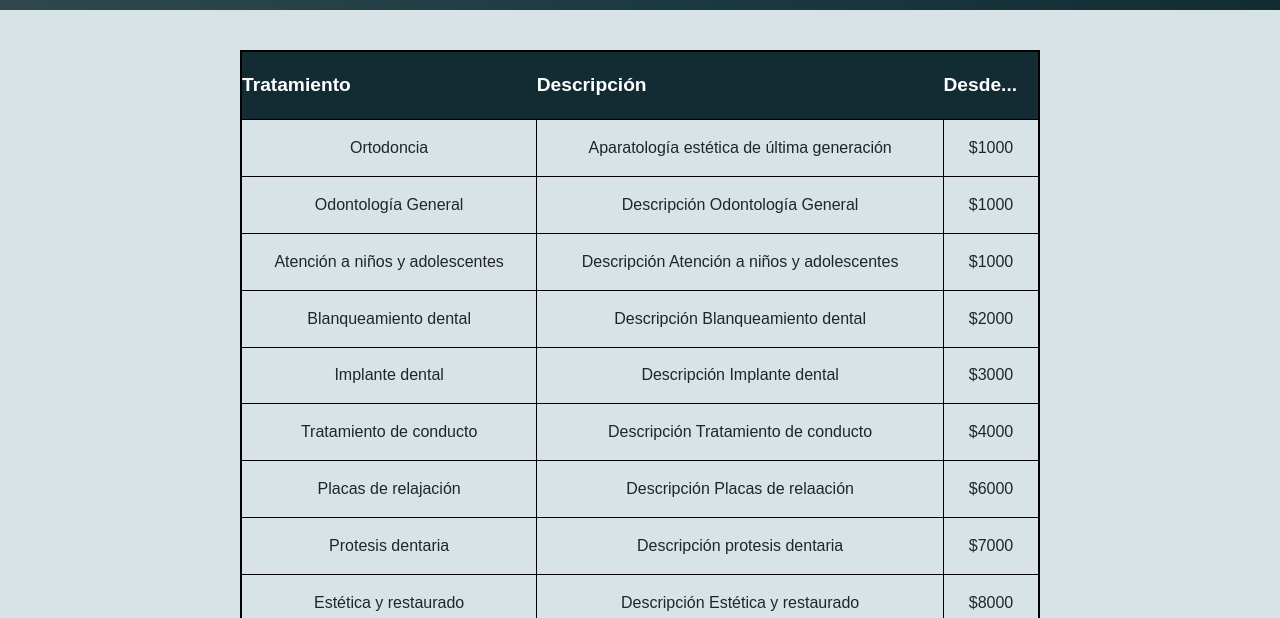
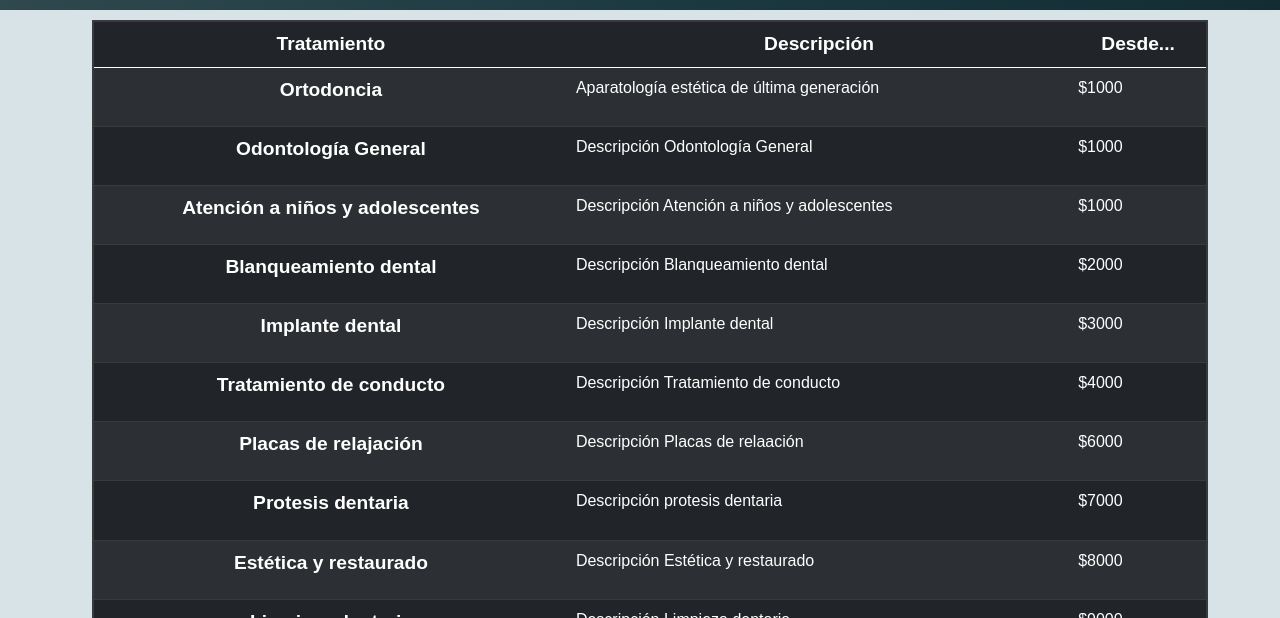
Before and after one commit to IgnacioAlba/DesarrolloWebCoderHouse, a plain HTML site: page Tratamientos.html in a window 1280 px wide. Shown: the part 182-800 px from the top of the page. Drawn offline with nearby package versions, Linux system fonts and the light colour scheme.

Commit message:
Agregué bootstrap a la tabla en sección tratamientos

```diff
--- a/Tratamientos.css
+++ b/Tratamientos.css
@@ -72,26 +72,28 @@ li a:hover /*Cambio de color y fondo pasas con el mouse*/ {
   color: #d8e3e7;
 }
 /* Tabla de tratamientos*/
+
 .posicion-table {
   display: flex;
   flex-direction: row;
   justify-content: center;
+  margin: 10px;
 }
 table {
+  background-color: #132c33;
   border: 2px solid black;
   width: 50rem;
   height: 40rem;
-  margin: 40px;
+  margin: 10px;
 }
-td {
+*/ td {
   text-align: center;
-  border: 1px solid black;
+  border: 1px black;
 }
 
 th {
-  background-color: #132c33;
-  color: rgb(255, 255, 255);
   font-size: 1.2rem;
+  text-align: center;
 }
 
 /* Fin Tabla de tratamientos*/
--- a/Tratamientos.html
+++ b/Tratamientos.html
@@ -69,63 +69,67 @@
       <div class="titulo">
         <h1>TRATAMIENTOS</h1>
       </div>
-      <section class="posicion-table">
-        <table>
+      <section class="container contenedor">
+        <table class="table table-dark table-striped">
+          <thead>
             <tr>
-            <th>Tratamiento</th>
-            <th>Descripción</th>
-            <th>Desde...</th>
+              <th scope="col">Tratamiento</th>
+              <th scope="col">Descripción</th>
+              <th scope="col">Desde...</th>
             </tr>
+          </thead>
+          <tbody>
             <tr>
-            <td>Ortodoncia</td>
+              <th scope="row">Ortodoncia</th>
               <td>Aparatología estética de última generación</td>
               <td>$1000</td>
             </tr>
             <tr>
-            <td>Odontología General</td>
+              <th scope="row">Odontología General</th>
               <td>Descripción Odontología General</td>
               <td>$1000</td>
             </tr>
             <tr>
-            <td>Atención a niños y adolescentes</td>
+              <th scope="row">Atención a niños y adolescentes</th>
               <td>Descripción Atención a niños y adolescentes</td>
               <td>$1000</td>
             </tr>
             <tr>
-            <td>Blanqueamiento dental</td>
+              <th scope="row">Blanqueamiento dental</th>
               <td>Descripción Blanqueamiento dental</td>
               <td>$2000</td>
             </tr>
             <tr>
-            <td>Implante dental</td>
+              <th scope="row">Implante dental</th>
               <td>Descripción Implante dental</td>
               <td>$3000</td>
             </tr>
             <tr>
-            <td>Tratamiento de conducto</td>
+              <th scope="row">Tratamiento de conducto</th>
               <td>Descripción Tratamiento de conducto</td>
               <td>$4000</td>
             </tr>
             <tr>
-            <td>Placas de relajación</td>
+              <th scope="row">Placas de relajación</th>
               <td>Descripción Placas de relaación</td>
               <td>$6000</td>
             </tr>
             <tr>
-            <td>Protesis dentaria</td>
+              <th scope="row">Protesis dentaria</th>
               <td>Descripción protesis dentaria</td>
               <td>$7000</td>
             </tr>
             <tr>
-            <td>Estética y restaurado</td>
+              <th scope="row">Estética y restaurado</th>
               <td>Descripción Estética y restaurado</td>
               <td>$8000</td>
             </tr>
             <tr>
-            <td>Limpieza dentaria</td>
+              <th scope="row">Limpieza dentaria</th>
               <td>Descripción Limpieza dentaria</td>
               <td>$9000</td>
             </tr>
+          </tbody>
         </table>
       </section>
       <div class="volver">
```
Also changed, not shown: Profesionales.html (+49 -13 lines), Valores.html (+1 -1 lines). Lines whose indentation alone changed are shown as unchanged.
